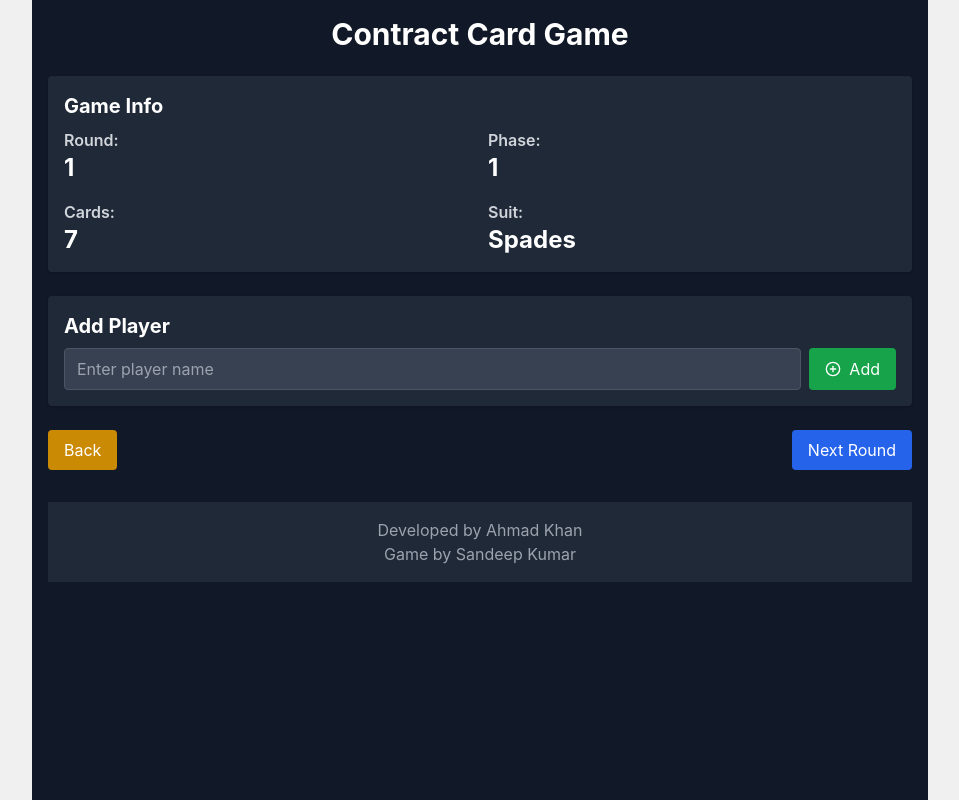
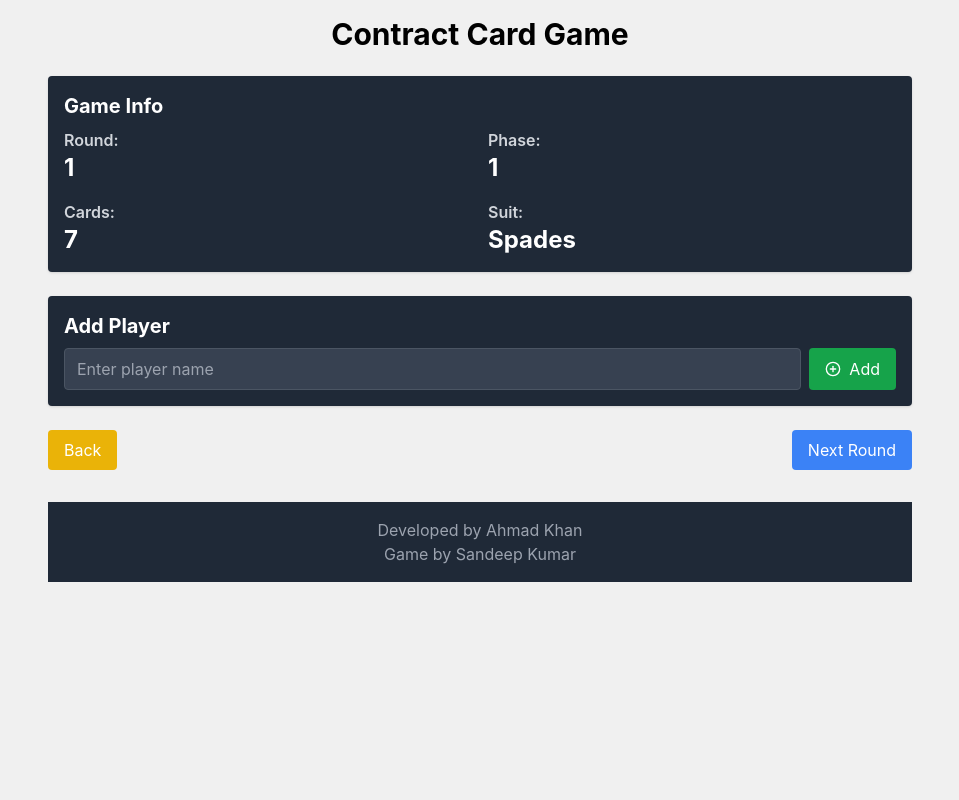
Before and after one commit to ahmadkhan100/Contract, a React (Create React App) app: page / in a window 1280 px wide. Both pictures are taken after a click on the button "Start New Game". Shown: the whole page, without its empty margins (160-1119 px from the left). Built offline with nearby package versions, Linux system fonts and the light colour scheme; the HTML template or start-up script is replaced by a standard one.

Commit message:
Update App.jsx

```diff
--- a/src/App.jsx
+++ b/src/App.jsx
@@ -133,7 +133,7 @@ const App = () => {
 
   if (gameMode === 'leaderboard') {
     return (
-      <div className="p-4 max-w-4xl mx-auto bg-gray-900 text-white min-h-screen">
+      <div className="p-4 max-w-4xl mx-auto">
         <Leaderboard leaderboard={leaderboard} startNewGame={startNewGame} />
         <Footer />
       </div>
@@ -141,13 +141,13 @@ const App = () => {
   }
 
   return (
-    <div className="p-4 max-w-4xl mx-auto bg-gray-900 text-white min-h-screen">
+    <div className="p-4 max-w-4xl mx-auto">
       <h1 className="text-3xl font-bold mb-6 text-center">Contract Card Game</h1>
 
       {gameMode === 'new' && (
         <button
           onClick={startNewGame}
-          className="mb-4 w-full bg-green-600 text-white py-2 px-4 rounded hover:bg-green-700"
+          className="mb-4 w-full bg-green-500 text-white py-2 px-4 rounded hover:bg-green-600"
         >
           Start New Game
         </button>
@@ -184,21 +184,21 @@ const App = () => {
           <div className="flex justify-between mt-4">
             <button
               onClick={goBack}
-              className="bg-yellow-600 text-white py-2 px-4 rounded hover:bg-yellow-700"
+              className="bg-yellow-500 text-white py-2 px-4 rounded hover:bg-yellow-600"
               disabled={roundHistory.length === 0}
             >
               Back
             </button>
             <button
               onClick={nextRound}
-              className="bg-blue-600 text-white py-2 px-4 rounded hover:bg-blue-700"
+              className="bg-blue-500 text-white py-2 px-4 rounded hover:bg-blue-600"
             >
               Next Round
             </button>
           </div>
 
           {errorMessage && (
-            <div className="mt-4 p-4 bg-red-900 text-red-100 rounded">
+            <div className="mt-4 p-4 bg-red-100 text-red-700 rounded">
               <AlertCircle className="inline-block mr-2 h-4 w-4" />
               <span>{errorMessage}</span>
             </div>
```
